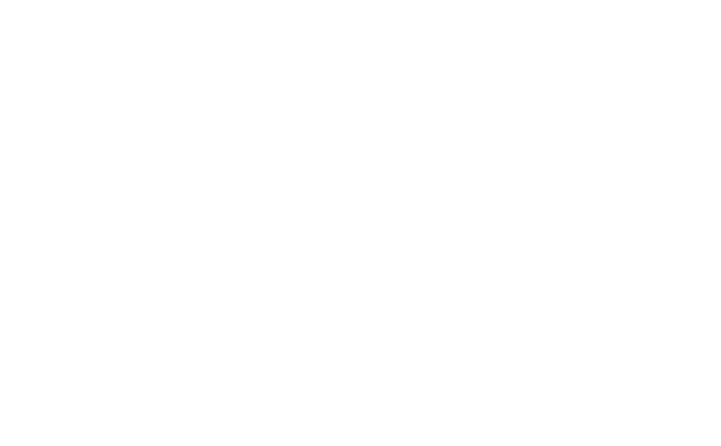
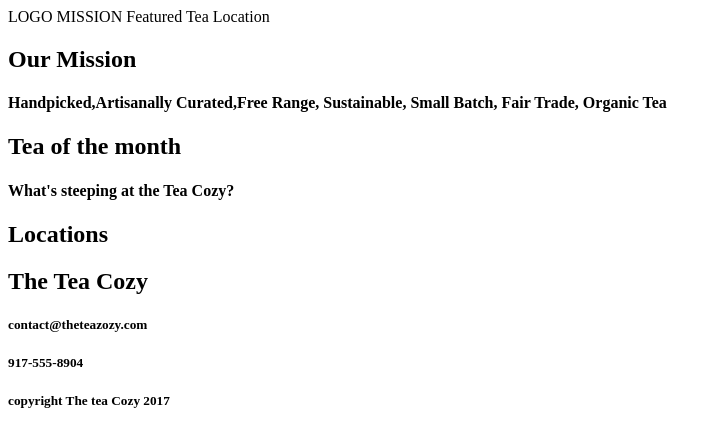
Before and after one commit to guido88/tea-cozy, a plain HTML site: page index.html in a window 1280 px wide. Shown: the whole page, without its empty margins (0-721 px from the left). Drawn offline with Linux system fonts and the light colour scheme.

Commit message:
Defining document structure

```diff
--- a/index.html
+++ b/index.html
@@ -2,11 +2,43 @@
 <html>
 <head>
 	<title>Tea Cozy</title>
+	<link rel="stylesheet" type="text/css" href="style.css">
 </head>
 <body>
 
+          <div class="header">LOGO  MISSION Featured Tea Location  </div>
+
+          <div class="mission">
+          	 <div class="toCenter">
+          	<h2>Our Mission</h2>
+          	<h4>Handpicked,Artisanally Curated,Free Range, Sustainable, Small Batch,
+          	Fair Trade, Organic Tea</h4>
+
+             </div>
+          </div>
+
+          <div class="month-tea">
+          	<h2>Tea of the month</h2>
+          	<h4>What's steeping at the Tea Cozy?</h4>
+          </div>
+
+          <div class="locations">
+          	<h2>Locations</h2>
+          </div>
 
 
+		  <div class="contact">
+
+          	<h2>The Tea Cozy</h2>
+          	<h5>contact@theteazozy.com</h5>
+          	<h5>917-555-8904</h5>
+
+          </div>
+
+          <div class="footer">
+          	<h5>copyright The tea Cozy 2017</h5>
+
+          </div>
 
 </body>
 </html>
```
